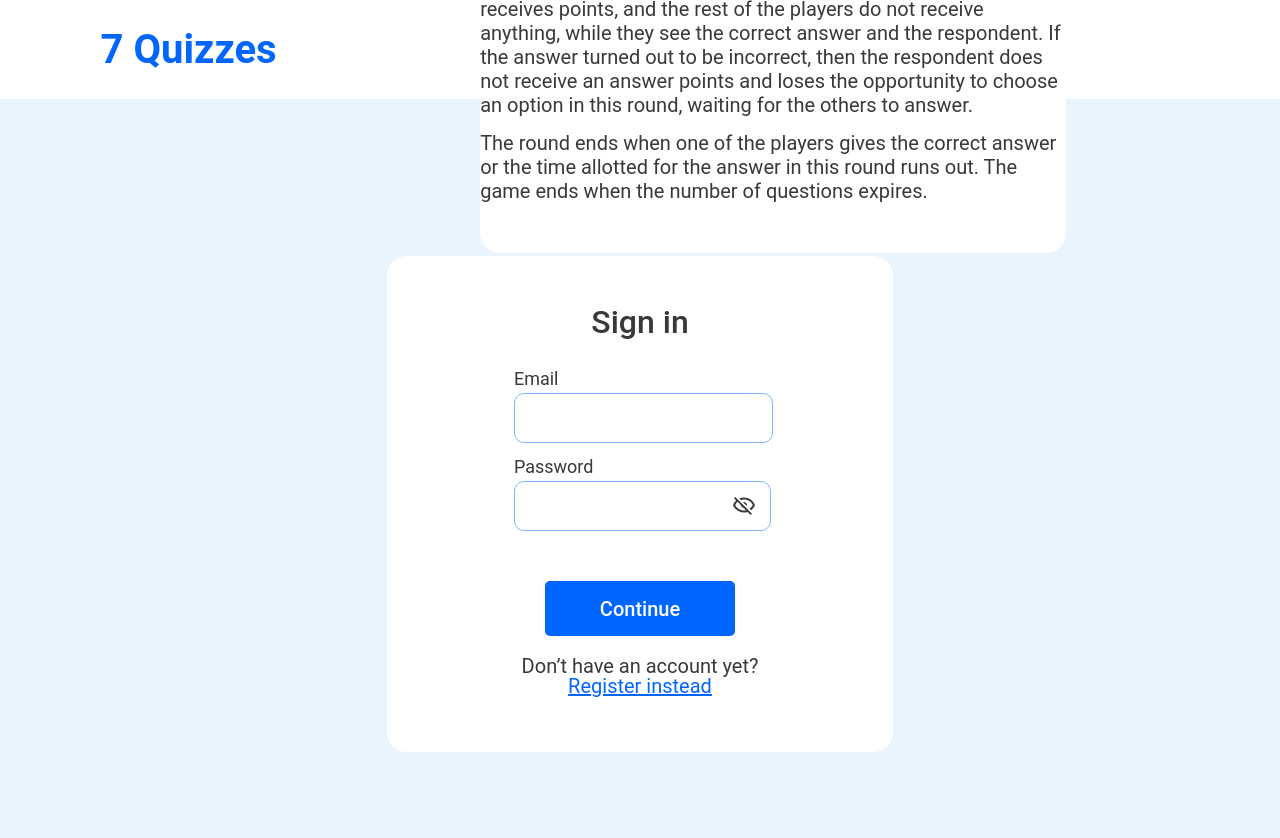
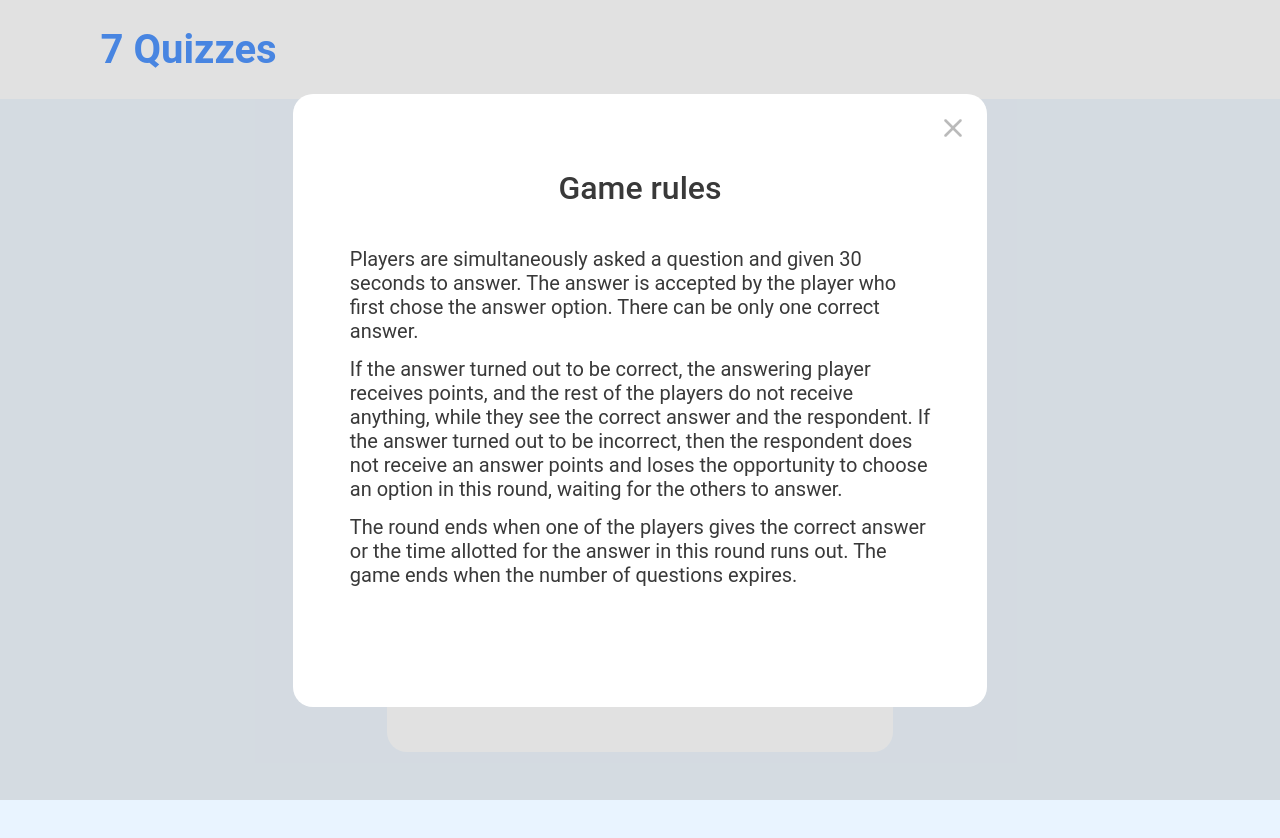
Before and after one commit to YuliaVorotintseva/7quizzes-frontend, a React (Vite) app: page / in a window 1280 px wide. Both pictures are taken after a click on the button "Game Rules". Shown: the top 838 px of the page. Built offline with nearby package versions, Linux system fonts and the light colour scheme.

Commit message:
style: add styles for modal button

```diff
--- a/src/components/ModalButton/ModalButton.tsx
+++ b/src/components/ModalButton/ModalButton.tsx
@@ -1,6 +1,4 @@
 import React, { ReactNode, useState } from "react";
-
-import GameLayout from "../../layouts/GameLayout/GameLayout";
 
 import "./modalButton.css";
 
@@ -13,11 +11,14 @@ const ModalButton = (props: ModalButtonProps) => {
   const [isOpen, setIsOpen] = useState(false);
 
   return (
-    <div className="modal" onClick={() => setIsOpen(!isOpen)}>
+    <>
       {isOpen ? (
-        <GameLayout className="modal">
-          <button className="modal__close-button">
-            <p className="modal__title">Game rules</p>
+        <div className="overlay">
+          <div className="modal">
+            <button
+              className="modal__close-button"
+              onClick={() => setIsOpen(!isOpen)}
+            >
               <svg
                 width="18"
                 height="18"
@@ -31,12 +32,16 @@ const ModalButton = (props: ModalButtonProps) => {
                 />
               </svg>
             </button>
+            <p className="modal__title">Game rules</p>
             {props.content}
-        </GameLayout>
+          </div>
+        </div>
       ) : (
-        <button className="modal__button">{props.buttonText}</button>
+        <button className="modal__button" onClick={() => setIsOpen(!isOpen)}>
+          {props.buttonText}
+        </button>
       )}
-    </div>
+    </>
   );
 };
 
--- a/src/components/ModalButton/modalButton.css
+++ b/src/components/ModalButton/modalButton.css
@@ -3,9 +3,22 @@
   display: flex;
   flex-direction: column;
   justify-content: center;
-  margin: 0 4.42vw;
+  max-width: 45.35vw;
+  padding: 75px 4.4vw 70px;
   font-family: var(--main-font-family);
   color: var(--main-font-color);
+  background-color: var(--main-light-color);
+  border-radius: 20px;
+}
+
+.overlay {
+  position: fixed;
+  inset: 0;
+  z-index: 1000;
+  display: flex;
+  align-items: center;
+  justify-content: center;
+  background-color: #b5b5b566;
 }
 
 .modal__title {
@@ -30,7 +43,9 @@
 
 .modal__close-button {
   position: absolute;
-  top: 0;
-  right: 0;
-  margin: 25px;
+  top: 25px;
+  right: 25px;
+  text-decoration: none;
+  background: none;
+  border: none;
 }
--- a/src/layouts/GameLayout/gameLayout.css
+++ b/src/layouts/GameLayout/gameLayout.css
@@ -15,7 +15,3 @@
   max-width: 37.87vw;
   margin: 232px auto;
 }
-
-.modal {
-  margin: 290px auto;
-}
```
Lines whose indentation alone changed are shown as unchanged.
